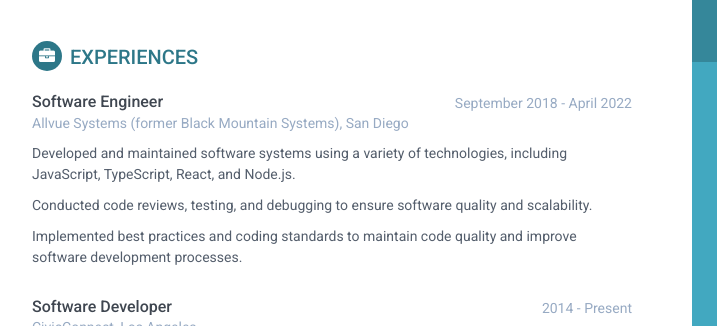
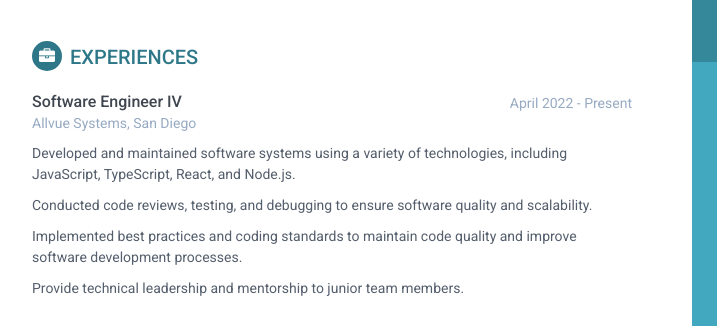
Before and after one commit to VitaliiK91/VitaliiK91.github.io, a plain HTML site: page index.html in a window 1280 px wide. Shown: the part 241-567 px from the top of the page, 188-905 px from the left. Drawn offline with Linux system fonts and the light colour scheme.

Commit message:
Update index.html

```diff
--- a/index.html
+++ b/index.html
@@ -83,6 +83,22 @@
 
             <section class="section experiences-section">
                 <h2 class="section-title"><i class="fa fa-briefcase"></i>Experiences</h2>
+
+                <div class="item">
+                    <div class="meta">
+                        <div class="upper-row">
+                            <h3 class="job-title">Software Engineer IV</h3>
+                            <div class="time">April 2022 - Present </div>
+                        </div><!--//upper-row-->
+                        <div class="company">Allvue Systems, San Diego</div>
+                    </div><!--//meta-->
+                    <div class="details">
+                        <p>Developed and maintained software systems using a variety of technologies, including JavaScript, TypeScript, React, and Node.js.</p>
+                        <p>Conducted code reviews, testing, and debugging to ensure software quality and scalability.</p>
+                        <p>Implemented best practices and coding standards to maintain code quality and improve software development processes.</p>
+                        <p>Provide technical leadership and mentorship to junior team members.<p>
+                    </div><!--//details-->
+                </div><!--//item-->
 
                  <div class="item">
                     <div class="meta">
```
